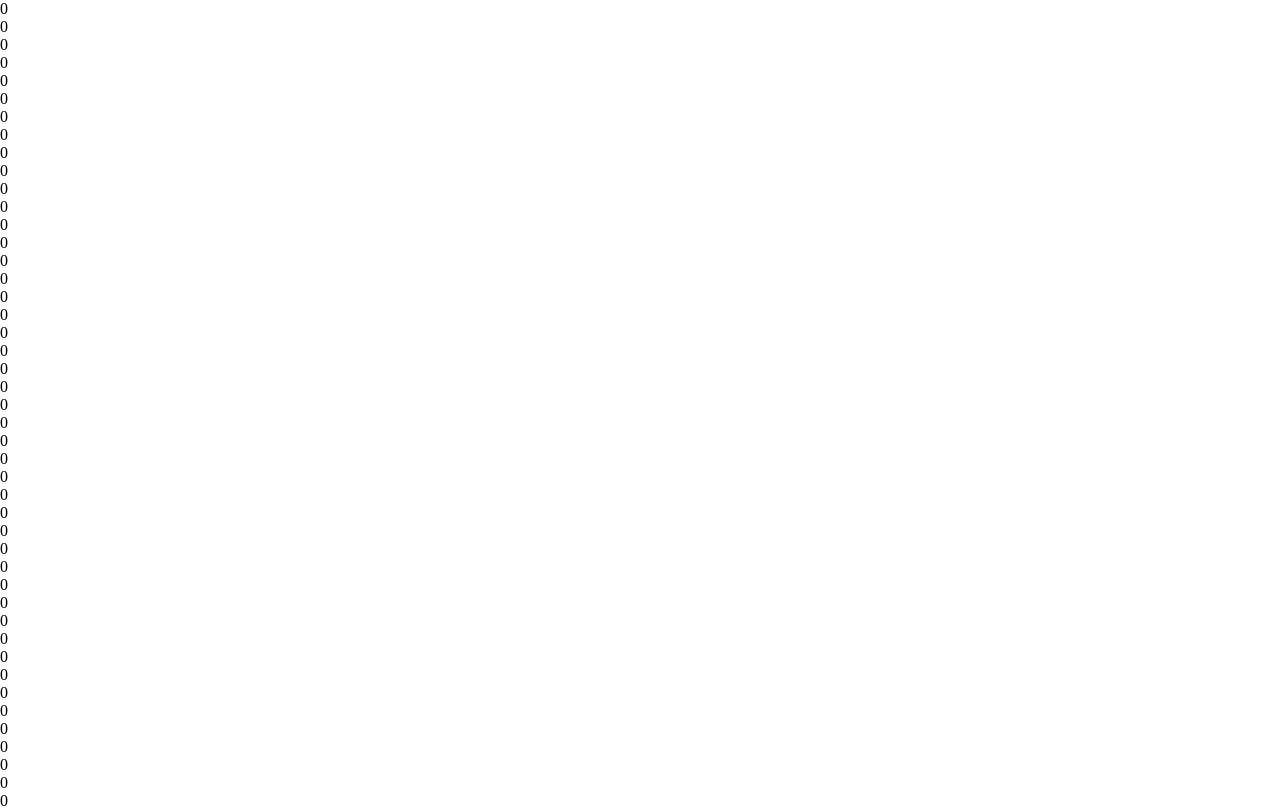
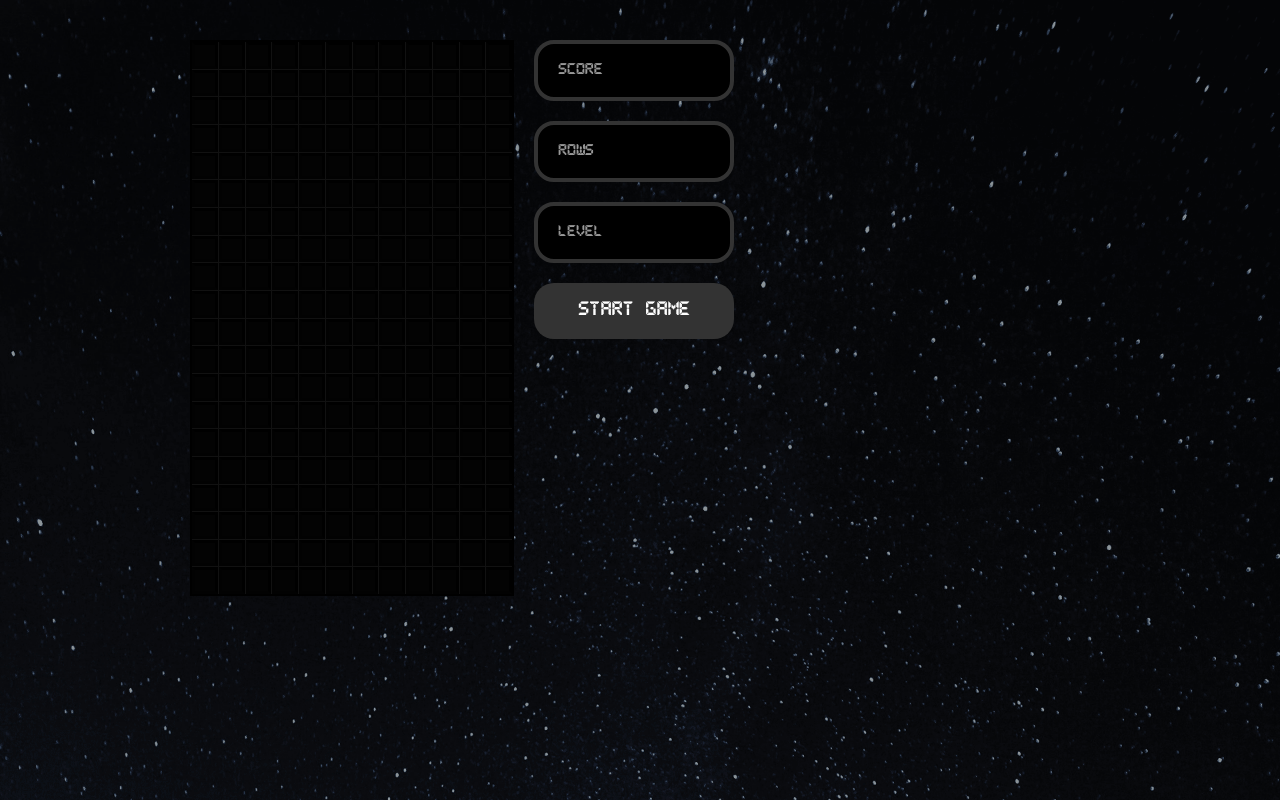
Before and after one commit to Zitle-Nancy/tetris-game, a React (Create React App) app: page / in a window 1280 px wide. Shown: the top 808 px of the page. Built offline with nearby package versions, Linux system fonts and the light colour scheme.

Commit message:
feat(App): import its styles components

```diff
--- a/src/components/Cell.tsx
+++ b/src/components/Cell.tsx
@@ -1,3 +1,9 @@
-const Cell = ({ type }: { type: any }) => <div>{type}</div>;
+import { StyledCell } from "./styles";
+import { TETROMINOS } from "../tetrominos";
+
+// @TODO: remove any
+const Cell = ({ type }: { type: any }) => (
+  <StyledCell type={type} color={TETROMINOS[type].color} />
+);
 
 export default Cell;
--- a/src/components/Display.tsx
+++ b/src/components/Display.tsx
@@ -1,3 +1,7 @@
-const Display = ({ text }: { text: string }) => <div>{text}</div>;
+import { StyledDisplay } from "./styles";
+
+const Display = ({ text, gameOver }: { text: string; gameOver: string }) => (
+  <StyledDisplay gameOver={gameOver}>{text}</StyledDisplay>
+);
 
 export default Display;
--- a/src/components/Stage.tsx
+++ b/src/components/Stage.tsx
@@ -1,4 +1,5 @@
 import Cell from "./Cell";
+import { StyledStage } from "./styles";
 
 interface IStage {
   stage: Array<Array<Array<number | string>>>;
@@ -6,13 +7,13 @@ interface IStage {
 
 const Stage = ({ stage }: IStage) => {
   return (
-    <div>
+    <StyledStage width={stage[0].length} height={stage.length}>
       {stage.map((row) =>
         row.map((cell, x) => {
           return <Cell key={x} type={cell[0]} />;
         })
       )}
-    </div>
+    </StyledStage>
   );
 };
 
--- a/src/components/StartButton.tsx
+++ b/src/components/StartButton.tsx
@@ -1,4 +1,6 @@
-// { callback }
-const StartButton = () => <div>Start game</div>;
+import { StyledStartButton } from "./styles";
+
+// { callback } // add onClick and will call callback function
+const StartButton = () => <StyledStartButton>Start game</StyledStartButton>;
 
 export default StartButton;
--- a/src/components/Tetris.tsx
+++ b/src/components/Tetris.tsx
@@ -1,20 +1,23 @@
 import { createStage } from "../gameHelpers";
 import { Display, Stage, StartButton } from "./index";
+import { StyledTetris, StyledTetrisWrapper } from "./styles";
 
 // { callback }
 const Tetris = () => {
   return (
-    <>
-      <Stage stage={createStage()} />
-      <aside>
-        <div>
-          <Display text="Score" />
-          <Display text="Rows" />
-          <Display text="Level" />
-        </div>
-      </aside>
-      <StartButton />
-    </>
+    <StyledTetrisWrapper>
+      <StyledTetris>
+        <Stage stage={createStage()} />
+        <aside>
+          <div>
+            <Display text="Score" gameOver={""} />
+            <Display text="Rows" gameOver={""} />
+            <Display text="Level" gameOver={""} />
+          </div>
+          <StartButton />
+        </aside>
+      </StyledTetris>
+    </StyledTetrisWrapper>
   );
 };
 
```
